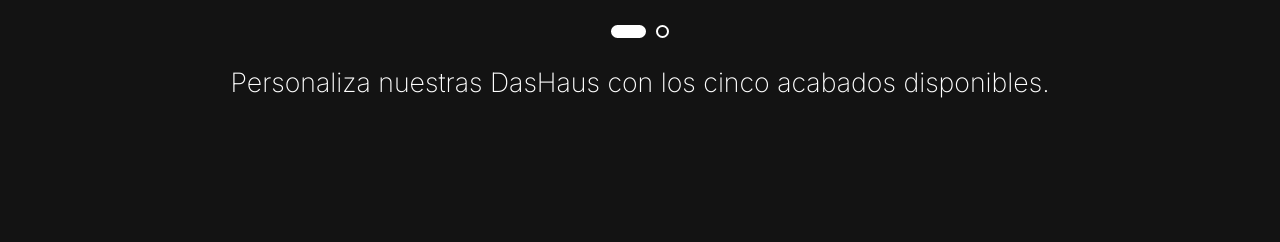
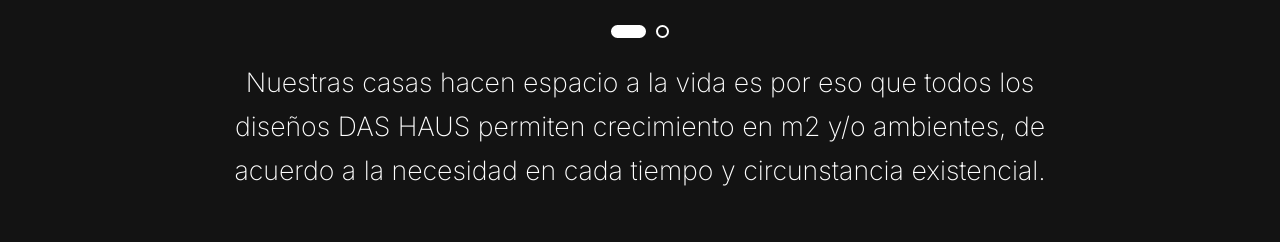
Before and after one commit to Cla4rk/DasHaus, a website: page index.html in a window 1280 px wide. Shown: the part 2512-2754 px from the top of the page. Drawn offline with nearby package versions, Linux system fonts and the light colour scheme; some packages are replaced by stand-ins of ours; a script that the page names is missing.

Commit message:
se cambio el texto de las casas

```diff
--- a/index.html
+++ b/index.html
@@ -339,12 +339,14 @@
                     </div>
                 </div>
             </div>
-            <h1 class="reveal"
-                style="color: white; margin-top: 20px; font-weight: 200; text-align: center; font-size: 20pt; line-height: 33pt;">
-                Personaliza nuestras
-                DasHaus con los cinco
-                acabados disponibles.
-            </h1>
+            <div style="padding-left: 200px; padding-right: 200px;">
+                <h1 class="reveal"
+                    style="color: white; margin-top: 20px; font-weight: 200; text-align: center; font-size: 20pt; line-height: 33pt;">
+                    Nuestras casas hacen espacio a la vida es por eso que todos los diseños DAS HAUS permiten
+                    crecimiento en
+                    m2 y/o
+                    ambientes, de acuerdo a la necesidad en cada tiempo y circunstancia existencial.</h1>
+            </div>
         </div>
     </section>
     <!-- Personalizacion section start -->
```
